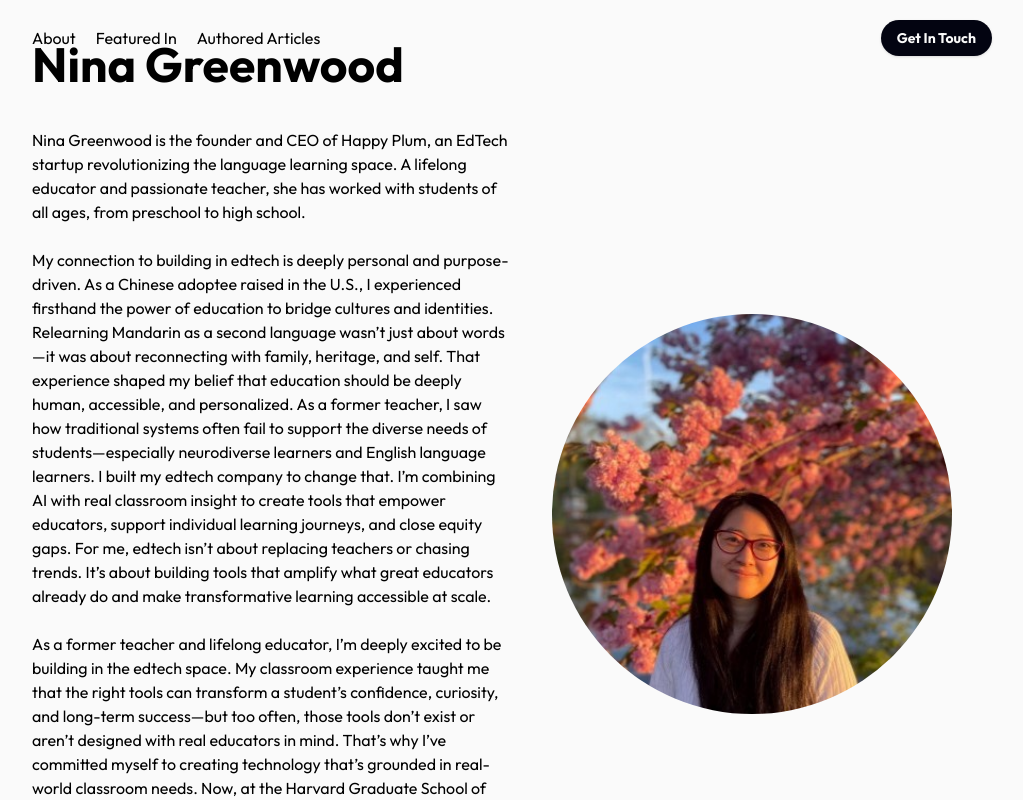
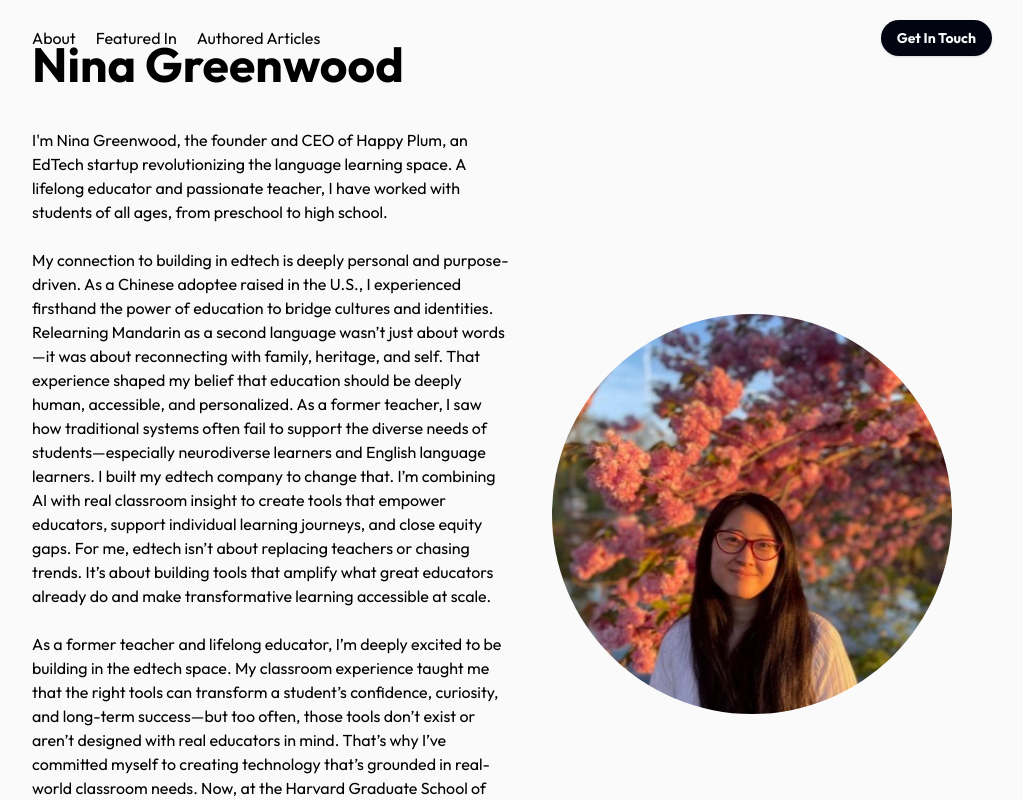
Before and after one commit to PirateKing55/nina-portfolio, a Next.js app: page / in a window 1280 px wide. Shown: the top 800 px of the page, without its empty margins (128-1151 px from the left). Built offline with nearby package versions, Linux system fonts and the light colour scheme.

Commit message:
Update first-section.tsx

```diff
--- a/src/components/first-section.tsx
+++ b/src/components/first-section.tsx
@@ -40,7 +40,7 @@ export default function FirstSection() {
           Nina Greenwood
         </motion.h1>
        <motion.p className="text-foreground  z-20" variants={childVariants}>
-  Nina Greenwood is the founder and CEO of Happy Plum, an EdTech startup revolutionizing the language learning space. A lifelong educator and passionate teacher, she has worked with students of all ages, from preschool to high school.
+  I'm Nina Greenwood, the founder and CEO of Happy Plum, an EdTech startup revolutionizing the language learning space. A lifelong educator and passionate teacher, I have worked with students of all ages, from preschool to high school.
 
   <br />
   <br />My connection to building in edtech is deeply personal and purpose-driven. As a Chinese adoptee raised in the U.S., I experienced firsthand the power of education to bridge cultures and identities. Relearning Mandarin as a second language wasn’t just about words—it was about reconnecting with family, heritage, and self. That experience shaped my belief that education should be deeply human, accessible, and personalized.
```
